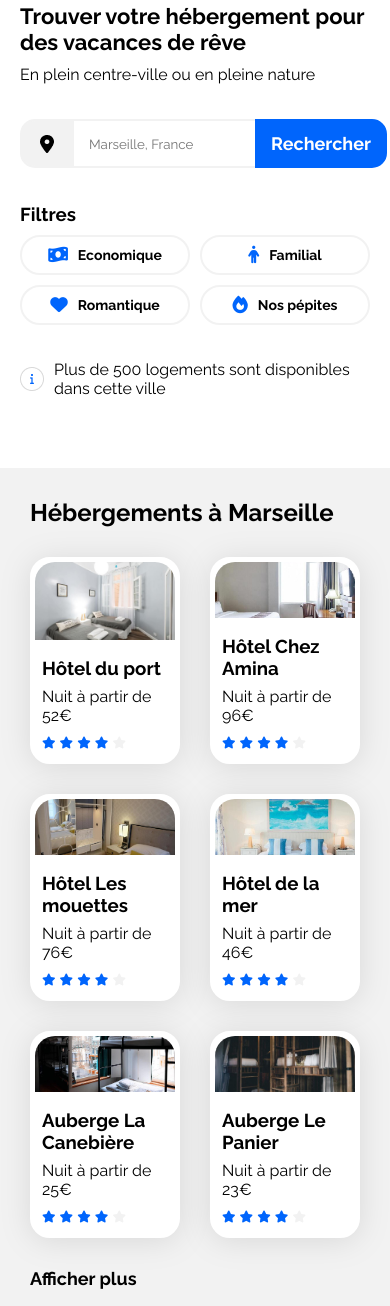
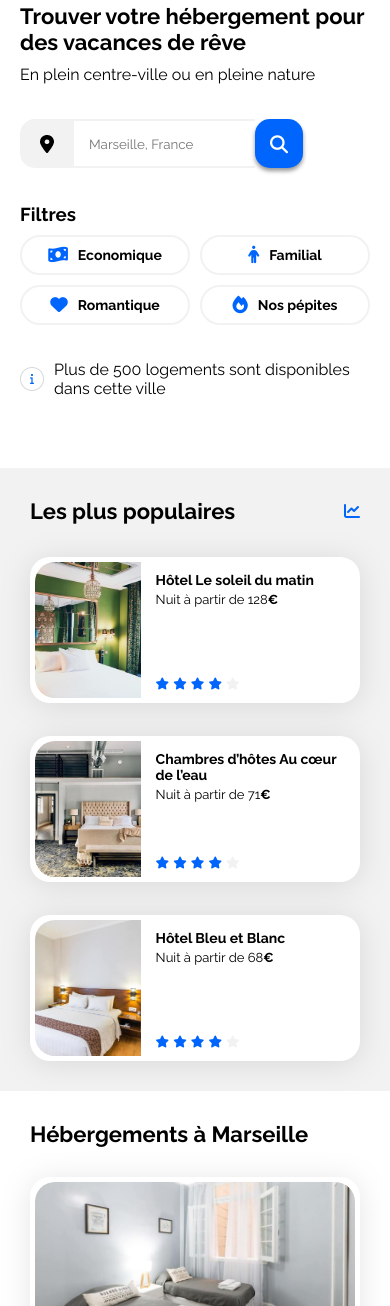
Before and after one commit to yacineKHA/Booki-oc, a plain HTML site: page index.html in a window 390 px wide. Shown: the part 172-1478 px from the top of the page. Drawn offline with Linux system fonts and the light colour scheme; files whose address does not match are found by name.

Commit message:
finalisations

```diff
--- a/css/style.css
+++ b/css/style.css
@@ -1,4 +1,4 @@
-/****** General ***********/
+/********* General ***********/
 * {
     font-family: 'Raleway', sans-serif;
     margin: 0;
@@ -71,6 +71,21 @@ body {
     box-sizing: border-box;
 }
 
+a {
+    color: inherit;
+    text-decoration: none;
+}
+
+.euro {
+    font-weight: 700;
+}
+
+.neutral-star {
+    color: var(--main-bg-color)
+}
+
+/***** info-group *****/
+
 .info-group {
     display: flex;
     flex-direction: column;
@@ -115,6 +130,10 @@ body {
     font-size: 18px;
 }
 
+.btn-search-mobile{
+    display: none;
+}
+
 .search-bar input {
     border-top: 2px solid var(--main-bg-color);
     border-bottom: 2px solid var(--main-bg-color);
@@ -123,8 +142,6 @@ body {
     padding: 15px;
     outline: none;
 }
-
-
 
 .filters-container button:hover {
     background: var(--filter-bg-color);
@@ -166,6 +183,30 @@ body {
     align-items: center;
     justify-content: flex-start;
     gap: 10px;
+}
+
+
+
+/****** Hebergements And Populaires ***********/
+.hebergements-and-populaires {
+    display: flex;
+    justify-content: space-between;
+}
+
+.hebergements-and-populaires section {
+
+    border-radius: 20px;
+    padding: 30px;
+    box-sizing: border-box;
+}
+
+/********** Hebergements ***********/
+.hebergements {
+    width: 65%;
+    display: flex;
+    flex-direction: column;
+    gap: 30px;
+    background-color: var(--main-bg-color);
 }
 
 .bedroom-card-list {
@@ -215,64 +256,10 @@ body {
     display: block;
 }
 
-
-a {
-    color: inherit;
-    text-decoration: none;
-}
-
-.section-title {
-    margin: 0;
-    font-size: 22px;
-}
-
-.card {
-    background-color: white;
-    border-radius: 20px;
-    padding: 5px;
-    filter: drop-shadow(0px 3px 15px rgba(0, 0, 0, 0.1));
-}
-
-.card img {
-    object-fit: cover;
-}
-
-.card-title {
-    font-size: 16px;
-}
-
-.euro {
-    font-weight: 700;
-}
-
-.neutral-star {
-    color: var(--main-bg-color)
-}
-
-/****** Hebergements And Populaires ***********/
-.hebergements-and-populaires {
-    display: flex;
-    justify-content: space-between;
-}
-
-.hebergements-and-populaires section {
-    background-color: var(--main-bg-color);
-    border-radius: 20px;
-    padding: 30px;
-    box-sizing: border-box;
-}
-
-/****** Hebergements ***********/
-.hebergements {
-    width: 65%;
-    display: flex;
-    flex-direction: column;
-    gap: 30px;
-}
-
-/****** Populaires ***********/
+/********* Populaires ***********/
 .populaires {
     width: 32%;
+    background-color: var(--main-bg-color);
 }
 
 .populaires-title {
@@ -313,6 +300,26 @@ a {
 
 .populaires-cards .card-rating {
     margin-bottom: 5px;
+}
+
+.section-title {
+    margin: 0;
+    font-size: 22px;
+}
+
+.card {
+    background-color: white;
+    border-radius: 20px;
+    padding: 5px;
+    filter: drop-shadow(0px 3px 15px rgba(0, 0, 0, 0.1));
+}
+
+.card img {
+    object-fit: cover;
+}
+
+.card-title {
+    font-size: 16px;
 }
 
 /******* Partie activités *******/
@@ -465,22 +472,6 @@ footer div{
     /* ... */
 
 
-    .main-container{
-        overflow: hidden;
-    }
-
-    .info-group{
-        padding: 20px;
-    }
-
-    .info-group h2{
-        font-size: 22px;
-    }
-
-    .hebergements-and-populaires section{
-        border-radius: 0px;
-    }
-
     header{
         flex-direction: column;
         width: 100%;
@@ -489,13 +480,16 @@ footer div{
         height: 115px;
     }
 
-    .img-container{
-        width: 100%;
-        justify-content: center;
-        margin-bottom: 10px;
-        height: 79px;
+    h2{
+        font-size: 22px
     }
 
+    .main-container{
+        overflow: hidden;
+        padding: 0;
+    }
+
+    /***** Menu *****/
     .menu-container{
         gap: 0;
         width: 100%;
@@ -505,7 +499,6 @@ footer div{
         width: 100%;
         display: block;
         text-align: center;
-
         line-height: 10px;
         border-bottom: var(--main-bg-color) 2px solid;
     }
@@ -516,9 +509,38 @@ footer div{
         color: var(--main-color);
     }
 
-    .main-container{
-        padding: 0;
+    /**** info-group ****/
+
+    .info-group{
+        padding: 20px;
     }
+
+    .info-group h2{
+        font-size: 22px;
+    }
+
+    .search-bar{
+        width: 100%;
+    }
+
+    .search-bar button {
+        border-radius: 15px 15px 15px 15px;
+        border: 0px;
+        color: white;
+        padding: 15px;
+        cursor: pointer;
+        width: fit-content;
+        box-shadow: 0px 3px 4px 0px rgba(0,0,0,0.41);
+    }
+
+    .btn-search-desktop{
+        display: none;
+    }
+
+    .btn-search-mobile{
+        display: inline;
+    }
+
 
     .filter-list>div{
         font-size: 14px;
@@ -526,9 +548,92 @@ footer div{
         flex: 1;
     }
 
+    /***** hebergements-and-populaires *****/
+
+    .hebergements-and-populaires{
+        flex-direction: column-reverse;
+        background-color: white;
+    }
+
+    .hebergements-and-populaires section{
+        border-radius: 0px;
+
+    }
+
+    .populaires{
+        margin: 0;
+        background-color: var(--main-bg-color);
+    }
+
+    .populaires .populaires-cards{
+        flex-direction: column;
+    }
+
+    .populaires-cards>a{
+        width: 100%;
+    }
+
+    .hebergements{
+        background-color: white;
+    }
+
+    .bedroom-card-list{
+        flex-direction: column;
+        width: 100%;
+    }
+
+    .bedroom-card{
+        width: 100%;
+    }
+
+    .bedroom-card h3{
+        font-size: 16px;
+    }
+
+    .bedroom-card p{
+        font-size: 14px;
+    }
+
+    /******** Activités *******/
+
     .activity-list{
         flex-direction: column;
+        align-items: center;
+        justify-content: center;
+        width: 100%;
+        margin-top: 50px;
+        margin-bottom: 50px;
     }
+
+    .activity-card{
+        max-width: 100%;
+        width: 100%;
+        height: 200px;
+    }
+
+    .card-img-container{
+        height: 141px;
+        width: 100%;
+    }
+
+    .text-container{
+        width: 100%;
+        height: 59px;
+    }
+
+    .text-container h3{
+        font-size: 16px;
+    }
+
+    .img-container{
+        width: 100%;
+        justify-content: center;
+        margin-bottom: 10px;
+        height: 79px;
+    }
+
+
+    /******Footer******/
 
     footer{
         flex-direction: column;
@@ -538,4 +643,11 @@ footer div{
         gap: 30px;
     }
 
+    footer h2{
+        font-size: 18px;
+    }
+
+    footer a{
+        font-size: 16px;
+    }
 }
--- a/index.html
+++ b/index.html
@@ -36,7 +36,8 @@
                         <img src="./images/search.png" alt="search icon">
                     </div>
                     <input placeholder="Marseille, France" type="text">
-                    <button type="submit">Rechercher</button>
+                    <button class="btn-search-desktop" type="submit">Rechercher</button>
+                    <button class="btn-search-mobile" type="submit"><i class="fa-solid fa-magnifying-glass" style="color: #ffffff;"></i></button>
                 </form>
                 <div class="list-container">
                     <h3>Filtres</h3>
@@ -58,7 +59,6 @@
                             <span>Nos pépites</span>
                         </div>
                     </div>
-
                 </div>
                 <div class="infobar">
                     <img src="./images//InfoIcon.png" alt="info icon">
```
